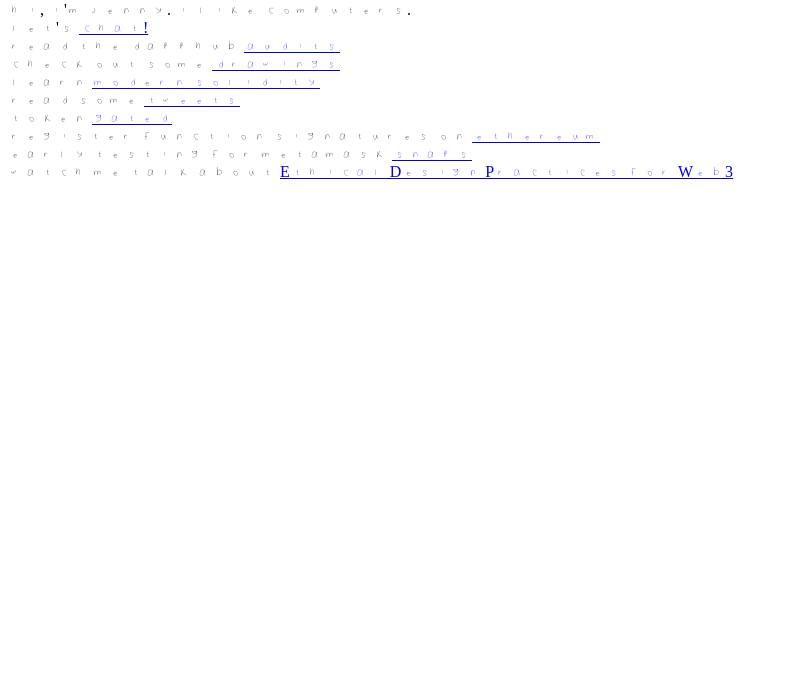
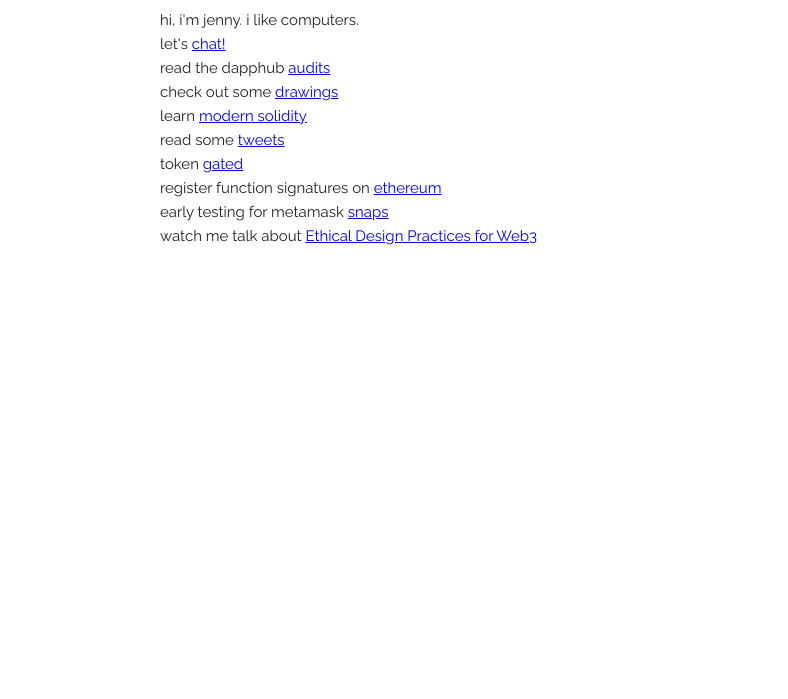
Before and after one commit to jennypollack/jennypollack.github.io, a plain HTML site: page index.html in a window 1280 px wide. Shown: the part 101-800 px from the top of the page, without its empty margins (0-788 px from the left). Drawn offline with Linux system fonts and the light colour scheme.

Commit message:
back to old

```diff
--- a/index.html
+++ b/index.html
@@ -9,7 +9,7 @@
   <!-- Mobile Specific Metas
   –––––––––––––––––––––––––––––––––––––––––––––––––– -->
   <meta name="viewport" content="width=device-width, initial-scale=1">
-  <style type="text/css">
+  <!-- <style type="text/css">
     @font-face {
         font-family: "unremarkable";
         src: url('unremarkable.woff2');
@@ -18,18 +18,18 @@
     div {
       font-family: unremarkable;
     }
-    </style>
+    </style> -->
 
 
   <!-- FONT
   –––––––––––––––––––––––––––––––––––––––––––––––––– -->
-  <!-- <link href='https://fonts.googleapis.com/css?family=Raleway' rel='stylesheet' type='text/css'> -->
+  <link href='https://fonts.googleapis.com/css?family=Raleway' rel='stylesheet' type='text/css'>
 
 
   <!-- CSS
   –––––––––––––––––––––––––––––––––––––––––––––––––– -->
-  <!-- <link rel="stylesheet" href="css/normalize.css"> -->
-  <!-- <link rel="stylesheet" href="css/skeleton.css"> -->
+  <link rel="stylesheet" href="css/normalize.css">
+  <link rel="stylesheet" href="css/skeleton.css">
 
   <!-- Favicon
   –––––––––––––––––––––––––––––––––––––––––––––––––– -->
```
